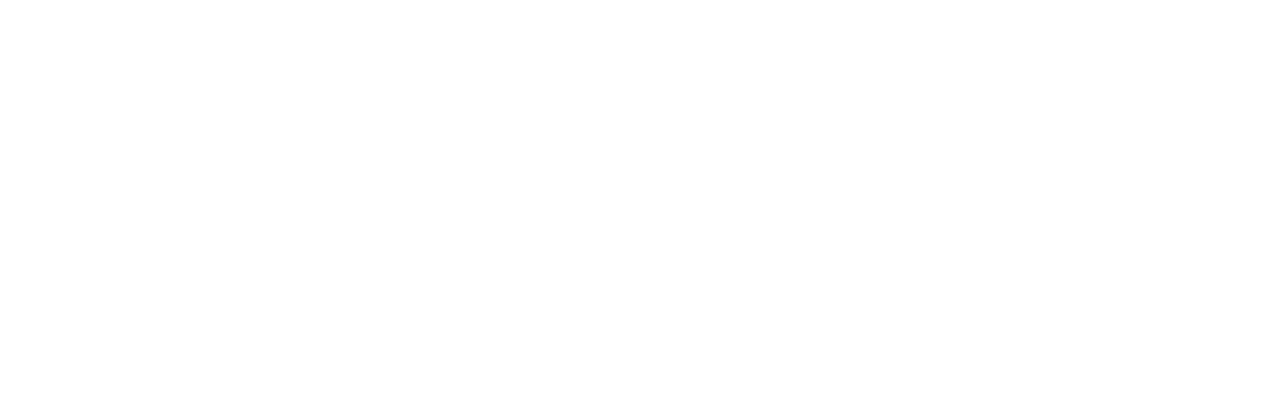
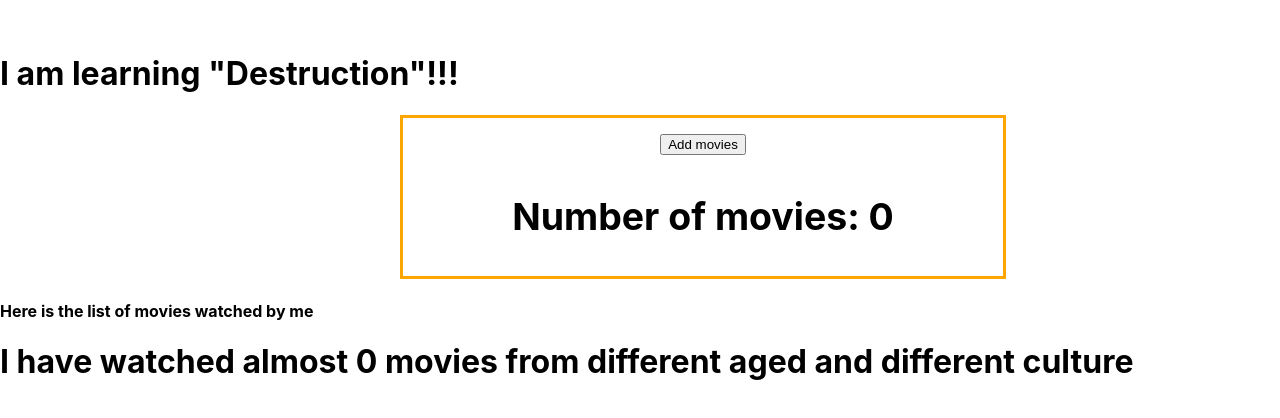
Before and after one commit to Abdullah0095/react-core-conceppts-2021, a React (Create React App) app: page / in a window 1280 px wide. Shown: the part 2664-3082 px from the top of the page. Before the commit the page ends 1857 px from the top, so only its background shows below. Built offline with nearby package versions, Linux system fonts and the light colour scheme; no server answers.

Commit message:
destructure hase done

```diff
--- a/src/App.js
+++ b/src/App.js
@@ -1,5 +1,6 @@
 import React from 'react';
 import Counter from './Components/Counter/Counter';
+import Destructure from './Components/Destructure/Destructure';
 import DynamicUsers from './Components/DynamicUsers/DynamicUsers';
 import Mapping from './Components/Mapping/Mapping';
 import PropsObject from './Components/PropsObject/PropsObject';
@@ -13,6 +14,7 @@
       <MapWithFunc/>
       <Counter/>
       <DynamicUsers/>
+      <Destructure/>
       </div>
   );
 };
--- /dev/null
+++ b/src/Components/Destructure/Destructure.js
@@ -0,0 +1,36 @@
+import React, { useState } from 'react';
+import Mapping from '../Mapping/Mapping';
+
+const Destructure = () => {
+
+    const [count, setCount] = useState(0)
+
+    return (
+        <div style={{ height: '500px' }}>
+            <h1>I am learning "Destruction"!!!</h1>
+            <div style={{ textAlign: 'center', fontSize: '2em', border: '3px solid orange', width: '600px', marginLeft: '400px' }}>
+                <button onClick={() => setCount(count + 1)}>Add movies</button>
+                <h3>Number of movies: {count}</h3>
+            </div>
+            <div>
+                <MovieList movieNumber={count}/>
+            </div>
+
+
+        </div>
+    );
+};
+
+function MovieList(props){
+    return (
+        <div>
+            <h4>Here is the list of movies watched by me</h4>
+            <h1>I have watched almost {props.movieNumber}  movies from different aged and different culture</h1>
+
+        </div>
+    )
+}
+
+
+
+export default Destructure;
--- a/src/Components/DynamicUsers/DynamicUsers.js
+++ b/src/Components/DynamicUsers/DynamicUsers.js
@@ -9,7 +9,7 @@
     }, [])
 
     return (
-        <div>
+        <div style={{height: '900px'}}>
             <h1>Dynamic Users: {users.length}</h1>
             {/* {console.log(users)} */}
             <ol>
@@ -20,7 +20,7 @@
                         <h2>Name: {user.name}</h2>
                         <h4>Email: {user.email}</h4>
                         <h3>User Name{user.username}</h3>
-                        <p>Street Adress: {user.address.street}</p>
+                        <p>Street Address: {user.address.street}</p>
                     </div>
 
                     )
--- a/src/Components/Mapping/Mapping.js
+++ b/src/Components/Mapping/Mapping.js
@@ -15,7 +15,7 @@
 
 
     const productNames = products.map(product => product.name);
-    console.log(productNames);
+    // console.log(productNames);
 
     return (
         <div>
```
